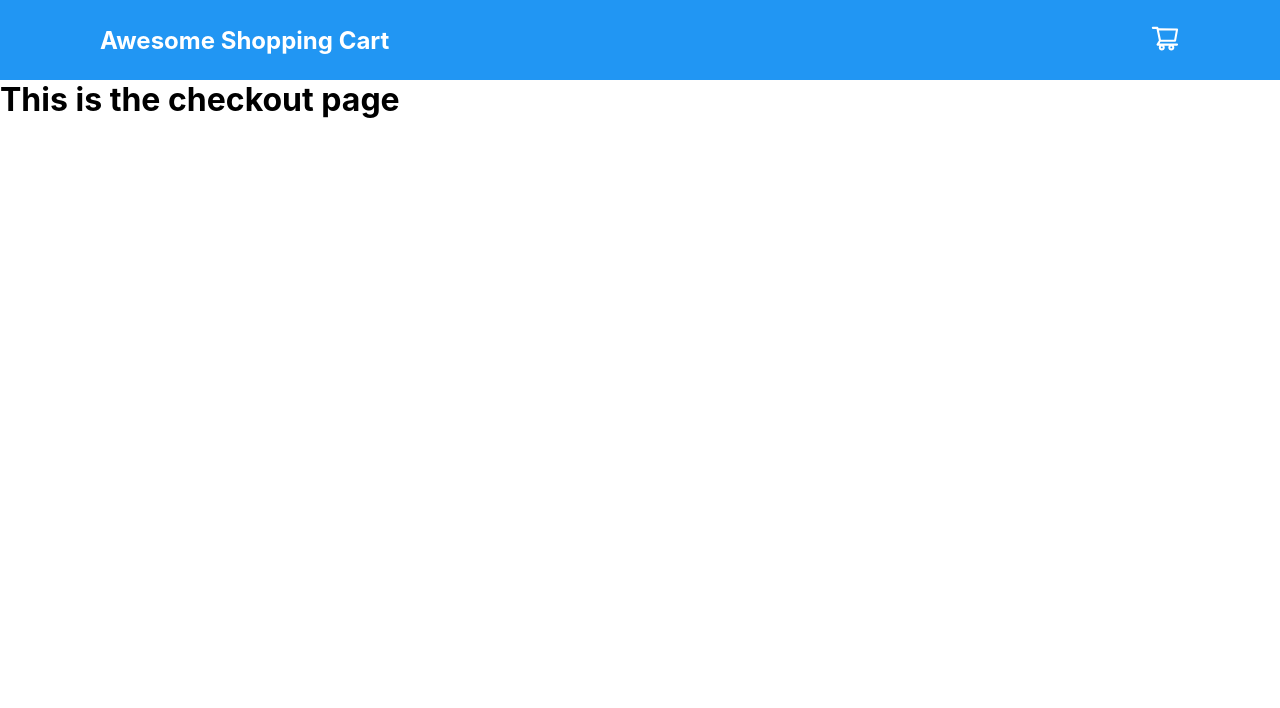
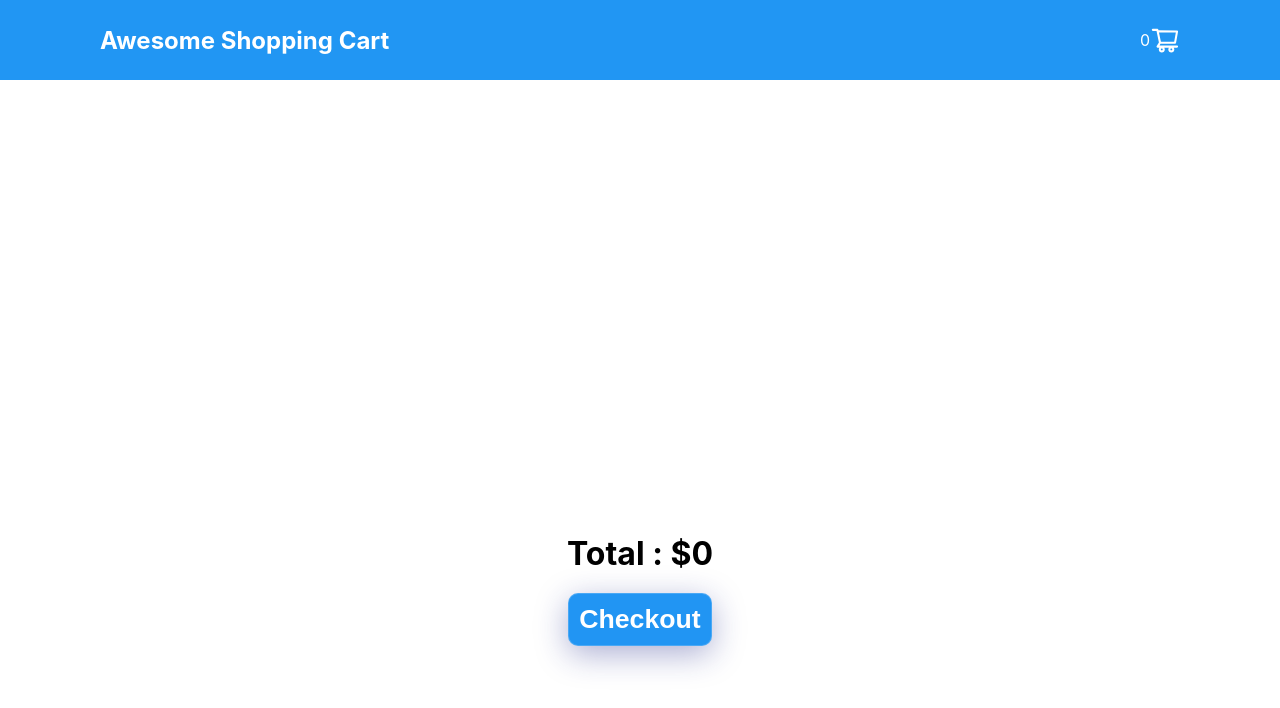
Before and after one commit to TS22082/final_project_shopping_cart, a React (Create React App) app: page /checkout in a window 1280 px wide. Shown: the top 708 px of the page. Built offline with nearby package versions, Linux system fonts and the light colour scheme.

Commit message:
finish project

```diff
--- a/src/App.js
+++ b/src/App.js
@@ -2,7 +2,6 @@ import "./App.css";
 import { BrowserRouter as Router, Switch, Route } from "react-router-dom";
 import Products from "./Pages/Products/Products";
 import Product from "./Pages/Product/Product";
-import Cart from "./Pages/Cart/Cart";
 import Checkout from "./Pages/Checkout/Checkout";
 import Nav from "./Components/Nav/Nav";
 import CartContext from "./Context/CartContext";
@@ -23,9 +22,6 @@ function App() {
             <Route path="/product/:id">
               <Product />
             </Route>
-            <Route path="/cart">
-              <Cart />
-            </Route>
             <Route path="/checkout">
               <Checkout />
             </Route>
--- a/src/Components/Nav/Nav.js
+++ b/src/Components/Nav/Nav.js
@@ -1,14 +1,19 @@
-import React from "react";
+import React, { useContext } from "react";
 import { Link } from "react-router-dom";
 import { AiOutlineShoppingCart } from "react-icons/ai";
 import "./nav.css";
+import CartContext from "../../Context/CartContext";
+
 const Nav = () => {
+  const { cart } = useContext(CartContext);
+
   return (
     <nav>
       <Link className="link" to="/">
         <h1 className="title">Awesome Shopping Cart</h1>
       </Link>
       <Link className="link" to="/checkout">
+        <p>{cart.length}</p>
         <AiOutlineShoppingCart className="icon" />
       </Link>
     </nav>
--- a/src/Components/Nav/nav.css
+++ b/src/Components/Nav/nav.css
@@ -13,8 +13,9 @@ nav {
 
 .link {
   color: white;
-  color: white;
   text-decoration: none;
+  display: flex;
+  align-items: center;
 }
 
 .icon {
--- a/src/Pages/Cart/Cart.js
+++ /dev/null
@@ -1,13 +0,0 @@
-import React, { useContext } from "react";
-import CartContext from "../../Context/CartContext";
-
-const Cart = () => {
-  const { cart, setCart } = useContext(CartContext);
-  return (
-    <div>
-      <h1>This is the cart page</h1>
-    </div>
-  );
-};
-
-export default Cart;
--- a/src/Pages/Checkout/Checkout.js
+++ b/src/Pages/Checkout/Checkout.js
@@ -1,9 +1,61 @@
+import { useContext } from "react";
 import React from "react";
+import CartContext from "../../Context/CartContext";
+import "./checkout.css";
+import { useHistory } from "react-router";
 
 const Checkout = () => {
+  const { cart, setCart } = useContext(CartContext);
+  const history = useHistory();
+
+  const modifyCount = (e, index) => {
+    const cartCopy = [...cart];
+    cartCopy[index].count = e.target.value;
+    setCart(cartCopy);
+  };
+
+  const calculateTotal = () => {
+    let total = 0;
+    cart.forEach((item) => (total += item.price * item.count));
+    return total;
+  };
+
   return (
-    <div>
-      <h1>This is the checkout page</h1>
+    <div className="cart_container">
+      <div className="product_cart_container">
+        {cart.map((item, index) => (
+          <div className="cart_item">
+            <h3>
+              {" "}
+              {index + 1}.) {item.title}
+            </h3>
+
+            <div className="cart_edit_group">
+              <h3>
+                ${item.price} x
+                <input
+                  className="count_edit"
+                  onChange={(e) => {
+                    modifyCount(e, index);
+                  }}
+                  value={item.count}
+                ></input>{" "}
+                = ${item.price * item.count}
+              </h3>
+            </div>
+          </div>
+        ))}
+      </div>
+      <h1>Total : ${calculateTotal()}</h1>
+      <button
+        className="checkoutButton"
+        onClick={() => {
+          setCart([]);
+          history.push("/");
+        }}
+      >
+        <h1> Checkout</h1>
+      </button>
     </div>
   );
 };
--- /dev/null
+++ b/src/Pages/Checkout/checkout.css
@@ -0,0 +1,53 @@
+.cart_container {
+  height: 90vh;
+  display: flex;
+  flex-direction: column;
+  justify-content: center;
+  align-items: center;
+}
+
+.product_cart_container {
+  width: 80%;
+
+  min-height: 300px;
+}
+
+.cart_item {
+  width: 100%;
+  height: 60px;
+  background-color: #6ab3f0;
+  display: flex;
+  align-items: center;
+  display: flex;
+  justify-content: space-between;
+}
+
+.cart_item:nth-child(2n) {
+  background-color: white;
+}
+
+.cart_edit_group {
+  display: flex;
+  width: 20%;
+  align-items: center;
+}
+
+.count_edit {
+  width: 30px;
+}
+
+.checkoutButton {
+  margin-top: 20px;
+  background: #2195f3;
+  color: white;
+  padding: 10px;
+  box-shadow: 0 8px 32px 0 rgba(31, 38, 135, 0.37);
+  backdrop-filter: blur(4px);
+  -webkit-backdrop-filter: blur(4px);
+  border-radius: 10px;
+  border: 1px solid rgba(255, 255, 255, 0.18);
+}
+
+.checkoutButton:hover {
+  cursor: pointer;
+}
```
